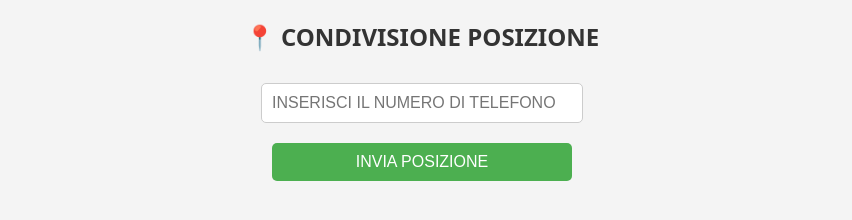
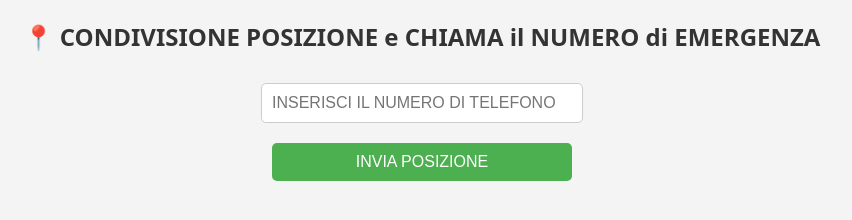
Before and after one commit to GEvema1/posizione-chiamata, a plain HTML site: page index.html in a window 1280 px wide. Shown: the whole page, without its empty margins (218-1070 px from the left). Drawn offline with nearby package versions, Linux system fonts and the light colour scheme.

Commit message:
Update index.html

```diff
--- a/index.html
+++ b/index.html
@@ -66,7 +66,7 @@
 </head>
 <body>
 
-  <h2>📍 CONDIVISIONE POSIZIONE</h2>
+  <h2>📍 CONDIVISIONE POSIZIONE e CHIAMA il NUMERO di EMERGENZA</h2>
 
   <input type="tel" id="phone" placeholder="INSERISCI IL NUMERO DI TELEFONO" autocomplete="tel">
   <button onclick="startInvio()">INVIA POSIZIONE</button>
```
